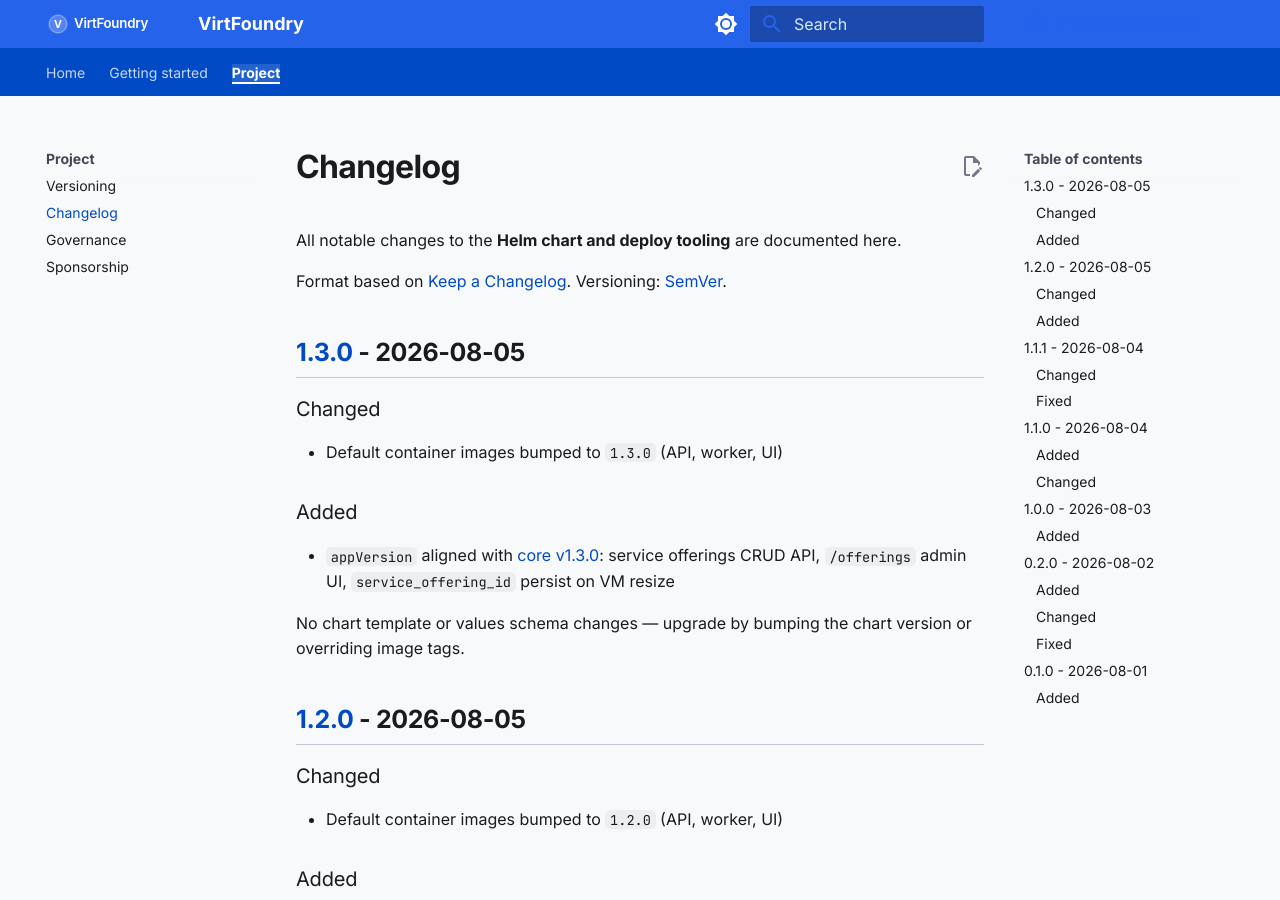
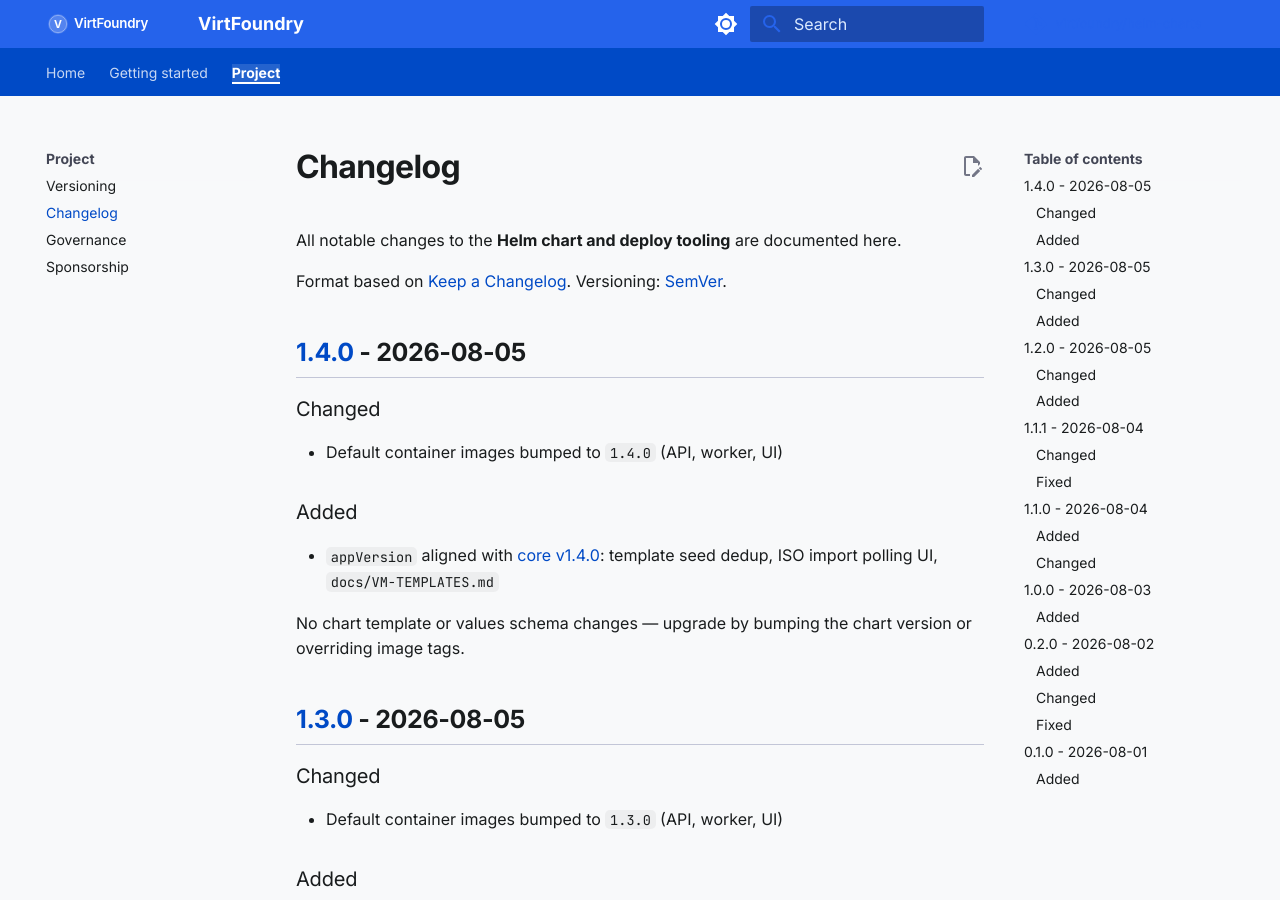
Before and after one commit to virtfoundry/helm-charts, an MkDocs documentation site: the page built from docs/project/changelog.md, in a window 1280 px wide and 900 px high. Built offline with MkDocs 1.6.1 and Material for MkDocs 9.7.7, drawn with Linux system fonts in a browser that asks for light colours; comment, search, counter and statistics services are not loaded.

Commit message:
chore(release): v1.4.0
Align chart and default images with core v1.4.0 (Phase 3 templates).

```diff
--- a/docs/project/changelog.md
+++ b/docs/project/changelog.md
@@ -3,6 +3,18 @@
 All notable changes to the **Helm chart and deploy tooling** are documented here.
 
 Format based on [Keep a Changelog](https://keepachangelog.com/). Versioning: [SemVer](versioning.md).
+
+## [1.4.0] - 2026-08-05
+
+### Changed
+
+- Default container images bumped to `1.4.0` (API, worker, UI)
+
+### Added
+
+- `appVersion` aligned with [core v1.4.0](https://github.com/virtfoundry/core/releases/tag/v1.4.0): template seed dedup, ISO import polling UI, `docs/VM-TEMPLATES.md`
+
+No chart template or values schema changes — upgrade by bumping the chart version or overriding image tags.
 
 ## [1.3.0] - 2026-08-05
 
@@ -89,6 +101,7 @@ No chart template or values schema changes — upgrade by bumping the chart vers
 - GitHub Pages Helm repository via chart-releaser
 - Deploy scripts and setup helpers (KubeVirt, Multus, CDI)
 
+[1.4.0]: https://github.com/virtfoundry/helm-charts/compare/v1.3.0...v1.4.0
 [1.3.0]: https://github.com/virtfoundry/helm-charts/compare/v1.2.0...v1.3.0
 [1.2.0]: https://github.com/virtfoundry/helm-charts/compare/v1.1.1...v1.2.0
 [1.1.1]: https://github.com/virtfoundry/helm-charts/compare/v1.1.0...v1.1.1
```
Also changed, not shown: CHANGELOG.md (+4 -0 lines), README.md (+1 -1 lines), docs/guide/helm-repository.md (+1 -1 lines), docs/guide/installation.md (+2 -2 lines), docs/index.md (+2 -2 lines), 2 other files.
